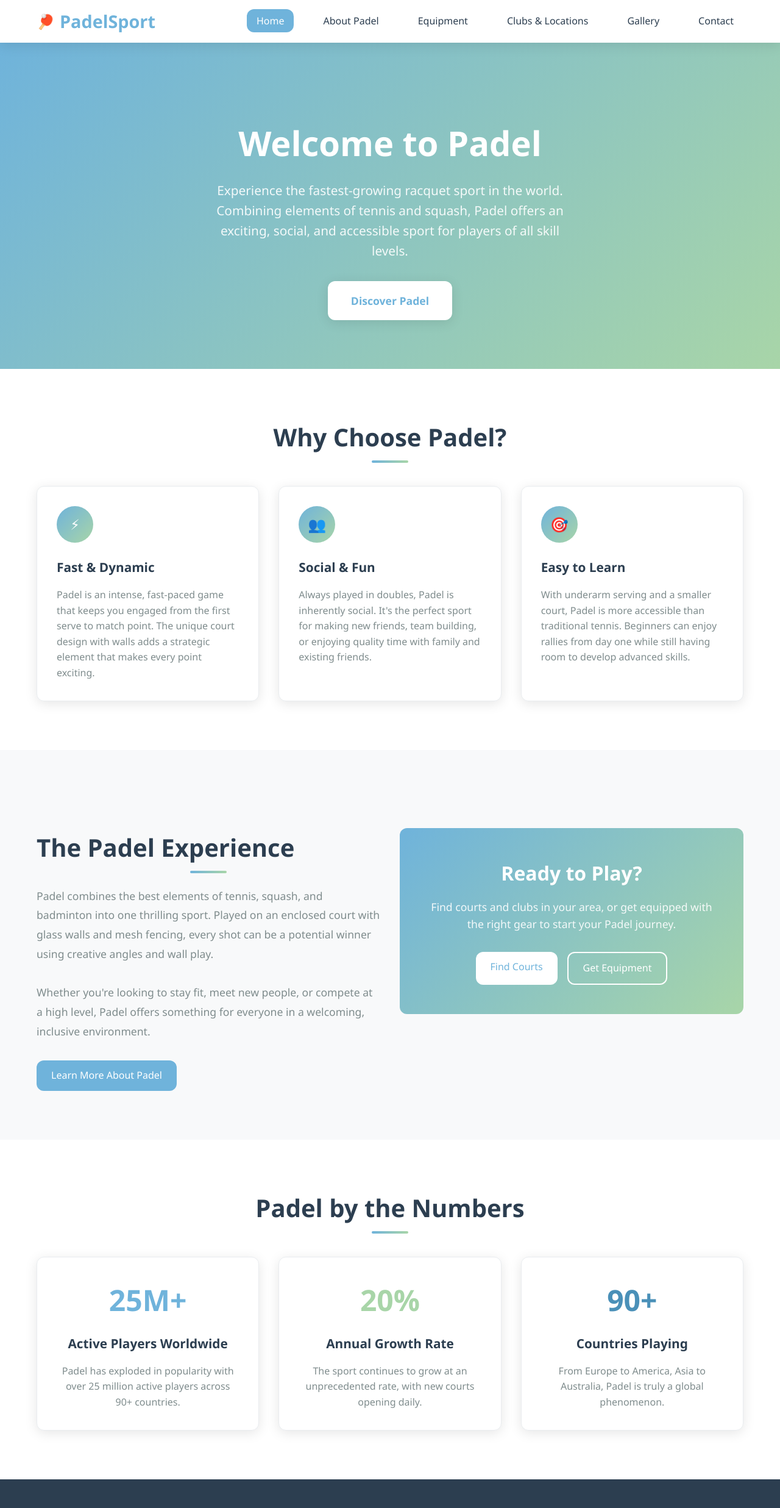
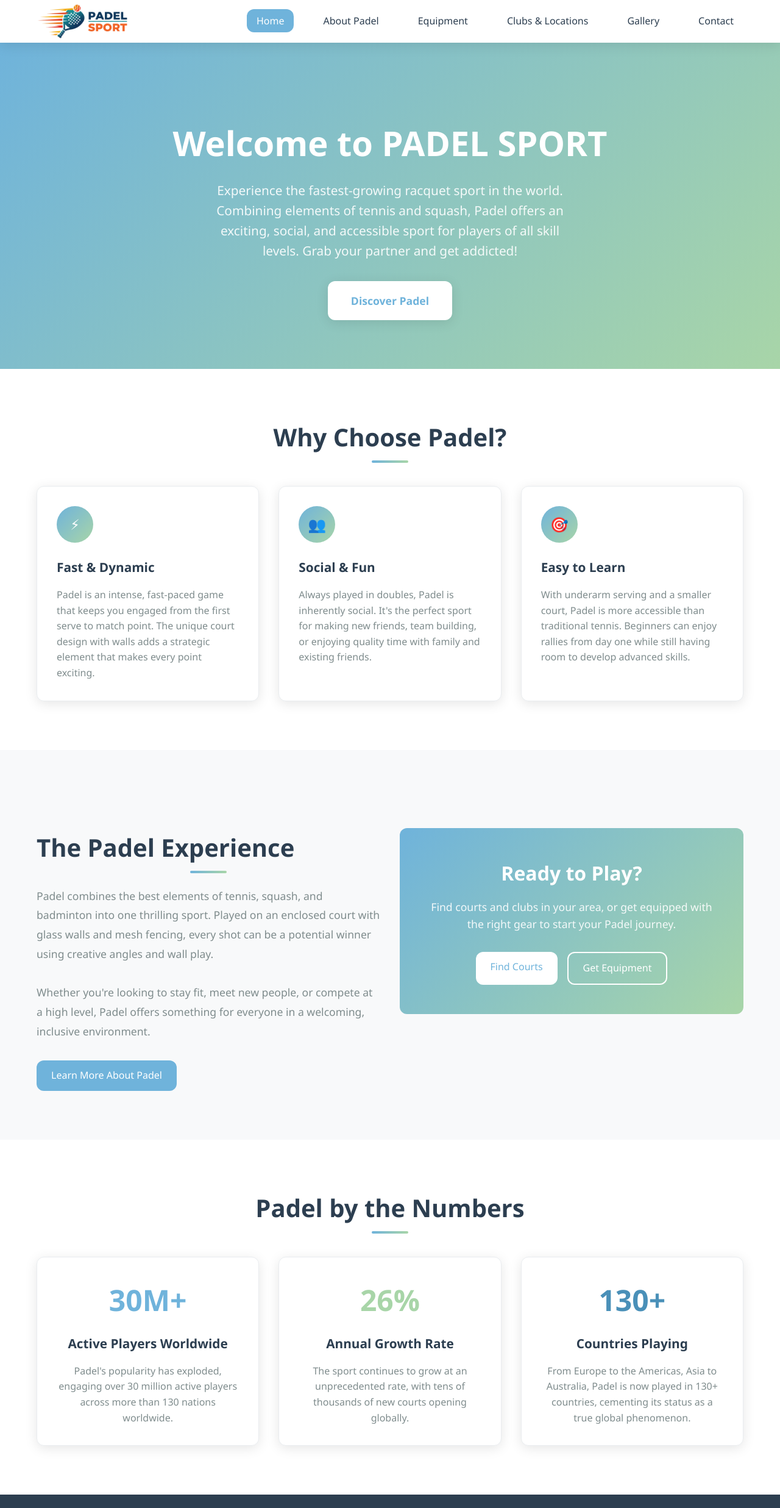
Before and after one commit to zh4r11/padel-sports, a plain HTML site: page index.html in a window 1280 px wide. Shown: the top 2473 px of the page at 61% size. Drawn offline with Linux system fonts and the light colour scheme.

Commit message:
Menambah dan merubah logo, edit isi laman home

```diff
--- a/assets/css/style.css
+++ b/assets/css/style.css
@@ -12,6 +12,8 @@
     --border-radius: 12px;
     --transition: all 0.3s ease;
     --font-primary: 'Segoe UI', Tahoma, Geneva, Verdana, sans-serif;
+    --logo-color: #f0f0f0;
+    --icon-size: 60px;
 }
 
 /* ===== RESET & BASE STYLES ===== */
@@ -106,15 +108,15 @@ ul {
 .logo {
     font-size: 1.8rem;
     font-weight: bold;
-    color: var(--primary-color);
+    color: var(--logo-color);
     display: flex;
     align-items: center;
     gap: 8px;
 }
 
-.logo::before {
-    content: "🏓";
-    font-size: 1.5rem;
+.logo-icon {
+    height: var(--icon-size);
+    width: auto;
 }
 
 .nav-menu {
--- a/index.html
+++ b/index.html
@@ -7,12 +7,13 @@
     <meta name="description" content="Discover Padel, the exciting racquet sport taking the world by storm. Find courts, equipment, and clubs near you.">
     <link rel="stylesheet" href="assets/css/style.css">
     <link rel="icon" type="image/x-icon" href="favicon.ico">
+    <link rel="stylesheet" href="https://cdnjs.cloudflare.com/ajax/libs/font-awesome/7.0.1/css/all.min.css" integrity="sha512-2SwdPD6INVrV/lHTZbO2nodKhrnDdJK9/kg2XD1r9uGqPo1cUbujc+IYdlYdEErWNu69gVcYgdxlmVmzTWnetw==" crossorigin="anonymous" referrerpolicy="no-referrer" />
 </head>
 <body>
     <!-- Navigation -->
     <nav class="navbar">
         <div class="nav-container">
-            <a href="index.html" class="logo">PadelSport</a>
+            <a href="index.html" class="logo"><img src="image/logo padel.png" alt="Padel Sport Logo Icon" class="logo-icon"></a>
 
             <ul class="nav-menu">
                 <li><a href="index.html" class="nav-link active">Home</a></li>
@@ -37,10 +38,10 @@
         <section class="hero">
             <div class="container">
                 <div class="hero-content fade-in">
-                    <h1 class="hero-title">Welcome to Padel</h1>
+                    <h1 class="hero-title">Welcome to PADEL SPORT</h1>
                     <p class="hero-subtitle">
                         Experience the fastest-growing racquet sport in the world. Combining elements of tennis and squash,
-                        Padel offers an exciting, social, and accessible sport for players of all skill levels.
+                        Padel offers an exciting, social, and accessible sport for players of all skill levels. Grab your partner and get addicted!
                     </p>
                     <a href="about.html" class="cta-button">Discover Padel</a>
                 </div>
@@ -123,21 +124,21 @@
                 <h2 class="section-title fade-in">Padel by the Numbers</h2>
                 <div class="card-grid">
                     <div class="card text-center fade-in">
-                        <div style="font-size: 3rem; font-weight: bold; color: var(--primary-color); margin-bottom: 1rem;">25M+</div>
+                        <div style="font-size: 3rem; font-weight: bold; color: var(--primary-color); margin-bottom: 1rem;">30M+</div>
                         <h3 class="card-title">Active Players Worldwide</h3>
-                        <p class="card-text">Padel has exploded in popularity with over 25 million active players across 90+ countries.</p>
+                        <p class="card-text">Padel's popularity has exploded, engaging over 30 million active players across more than 130 nations worldwide.</p>
                     </div>
 
                     <div class="card text-center fade-in">
-                        <div style="font-size: 3rem; font-weight: bold; color: var(--secondary-color); margin-bottom: 1rem;">20%</div>
+                        <div style="font-size: 3rem; font-weight: bold; color: var(--secondary-color); margin-bottom: 1rem;">26%</div>
                         <h3 class="card-title">Annual Growth Rate</h3>
-                        <p class="card-text">The sport continues to grow at an unprecedented rate, with new courts opening daily.</p>
+                        <p class="card-text">The sport continues to grow at an unprecedented rate, with tens of thousands of new courts opening globally.</p>
                     </div>
 
                     <div class="card text-center fade-in">
-                        <div style="font-size: 3rem; font-weight: bold; color: var(--accent-color); margin-bottom: 1rem;">90+</div>
+                        <div style="font-size: 3rem; font-weight: bold; color: var(--accent-color); margin-bottom: 1rem;">130+</div>
                         <h3 class="card-title">Countries Playing</h3>
-                        <p class="card-text">From Europe to America, Asia to Australia, Padel is truly a global phenomenon.</p>
+                        <p class="card-text">From Europe to the Americas, Asia to Australia, Padel is now played in 130+ countries, cementing its status as a true global phenomenon.</p>
                     </div>
                 </div>
             </div>
```
Also changed, not shown: image/logo padel.png (added), image/logo padel.svg (added).
